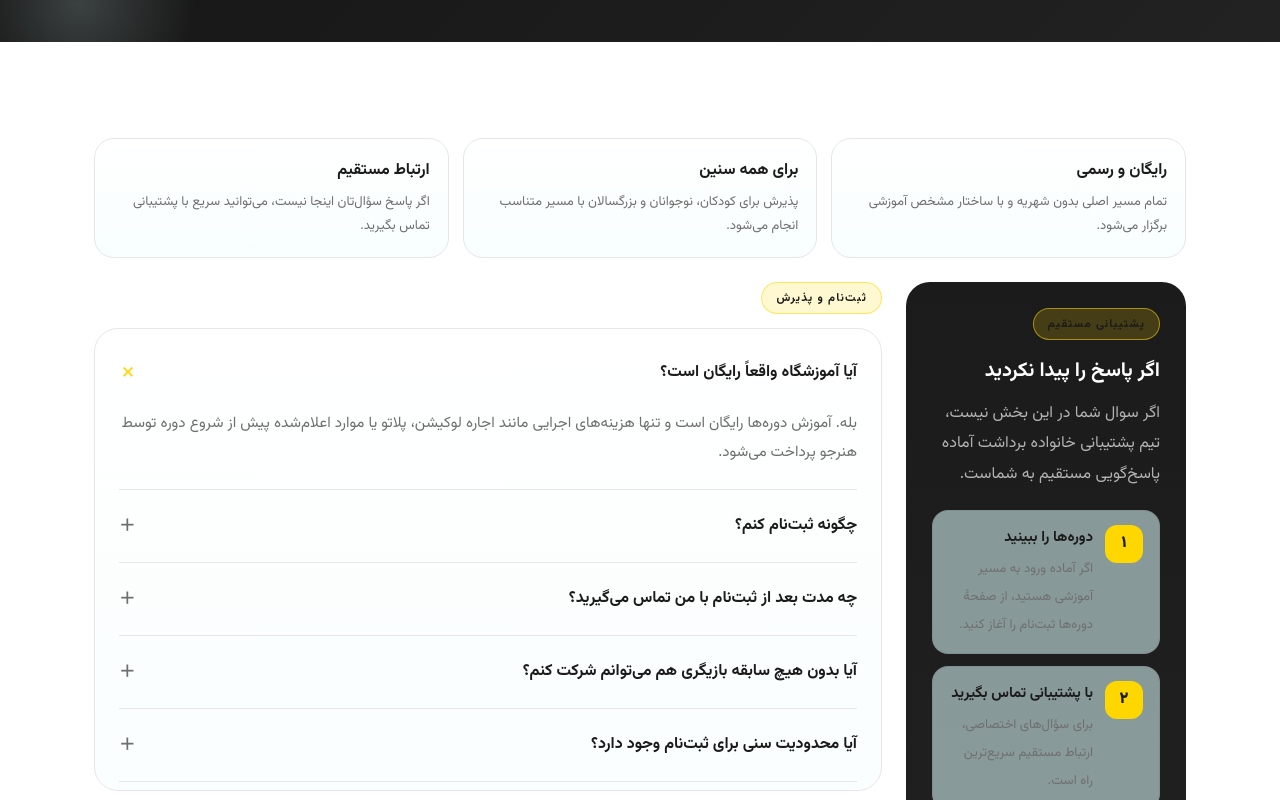
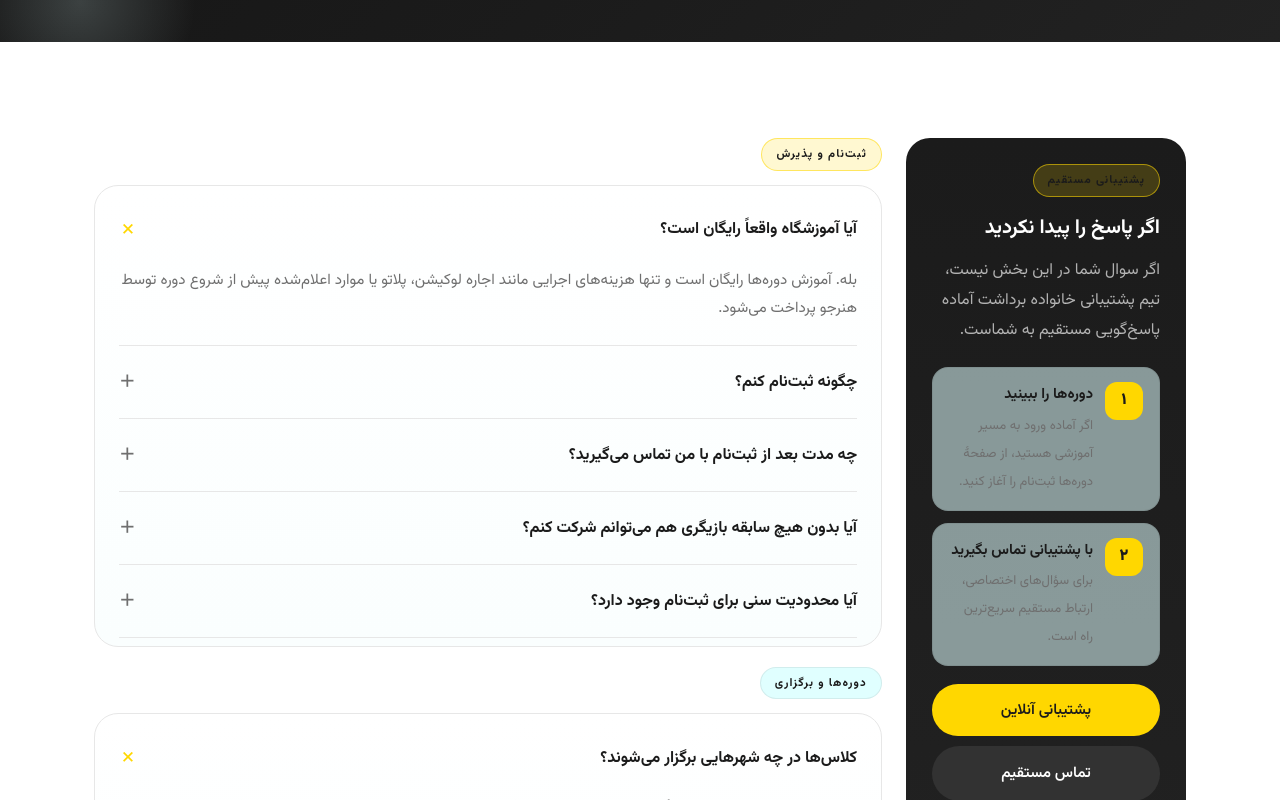
Before and after one commit to yaasernazarii-ship-it/bardashtt, a Next.js app in the folder nextjs/: page /faq in a window 1280 px wide. Shown: the part 360-1160 px from the top of the page. Built offline with nearby package versions, Linux system fonts and the light colour scheme; no server answers; the database is empty.

Commit message:
Update OpenChatButton.js, page.js, ClientChrome.js

```diff
--- a/nextjs/app/faq/page.js
+++ b/nextjs/app/faq/page.js
@@ -1,6 +1,7 @@
 import Link from 'next/link';
 import PageLayout from '@/components/PageLayout';
 import Accordion from '@/components/Accordion';
+import OpenChatButton from '@/components/OpenChatButton';
 import { loadContent } from '@/lib/siteContent';
 
 export const metadata = {
@@ -35,12 +36,6 @@ const groups = [
   },
 ];
 
-const summary = [
-  { title: 'رایگان و رسمی', text: 'تمام مسیر اصلی بدون شهریه و با ساختار مشخص آموزشی برگزار می‌شود.' },
-  { title: 'برای همه سنین', text: 'پذیرش برای کودکان، نوجوانان و بزرگسالان با مسیر متناسب انجام می‌شود.' },
-  { title: 'ارتباط مستقیم', text: 'اگر پاسخ سؤال‌تان اینجا نیست، می‌توانید سریع با پشتیبانی تماس بگیرید.' },
-];
-
 export default async function FaqPage() {
   const t = await loadContent();
   return (
@@ -55,14 +50,6 @@ export default async function FaqPage() {
       </div>
       <section style={{ background: 'var(--bg)' }}>
         <div className="container">
-          <div className="faq-summary">
-            {summary.map(item => (
-              <div key={item.title} className="faq-summary-card">
-                <strong>{item.title}</strong>
-                <span>{item.text}</span>
-              </div>
-            ))}
-          </div>
           <div className="faq-grid">
             <aside className="faq-side">
               <span className="tag tag--gold" style={{ marginBottom: 14 }}>پشتیبانی مستقیم</span>
@@ -85,7 +72,8 @@ export default async function FaqPage() {
                 </div>
               </div>
               <div style={{ display: 'flex', flexDirection: 'column', gap: 10, marginTop: 18 }}>
-                <a href={`tel:${t('contact.phone')}`} className="btn btn--gold">تماس مستقیم</a>
+                <OpenChatButton className="btn btn--gold">پشتیبانی آنلاین</OpenChatButton>
+                <a href={`tel:${t('contact.phone')}`} className="btn btn--hero-secondary">تماس مستقیم</a>
                 <Link href="/courses" className="btn btn--hero-secondary">مشاهده دوره‌ها</Link>
               </div>
             </aside>
--- a/nextjs/components/ClientChrome.js
+++ b/nextjs/components/ClientChrome.js
@@ -1,6 +1,6 @@
 'use client';
 
-import { useState } from 'react';
+import { useState, useEffect } from 'react';
 import Nav from './Nav';
 import Footer from './Footer';
 import SupportChat from './SupportChat';
@@ -8,6 +8,12 @@ import MobileBottomNav from './MobileBottomNav';
 
 export default function ClientChrome({ children }) {
   const [chatOpen, setChatOpen] = useState(false);
+
+  useEffect(() => {
+    const open = () => setChatOpen(true);
+    window.addEventListener('bardasht:open-chat', open);
+    return () => window.removeEventListener('bardasht:open-chat', open);
+  }, []);
 
   return (
     <>
--- /dev/null
+++ b/nextjs/components/OpenChatButton.js
@@ -0,0 +1,13 @@
+'use client';
+
+export default function OpenChatButton({ className, children }) {
+  return (
+    <button
+      type="button"
+      className={className}
+      onClick={() => window.dispatchEvent(new Event('bardasht:open-chat'))}
+    >
+      {children}
+    </button>
+  );
+}
```
